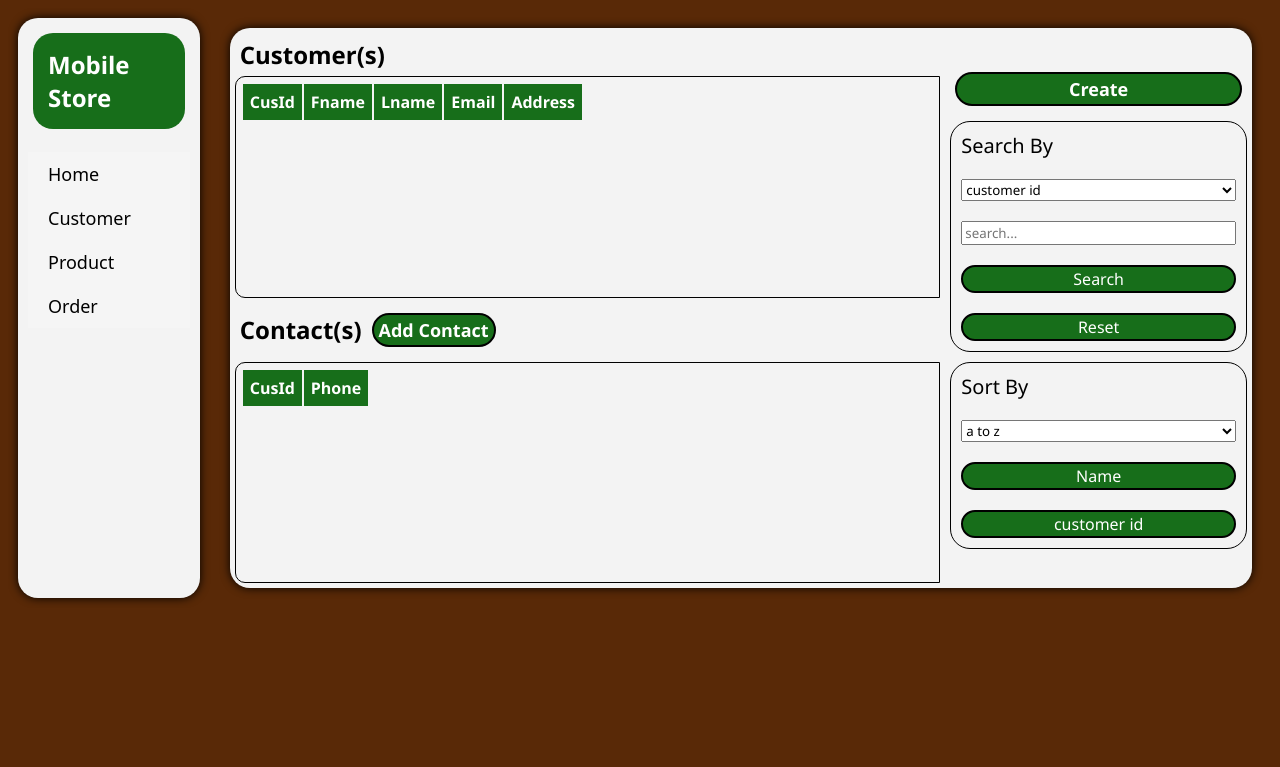
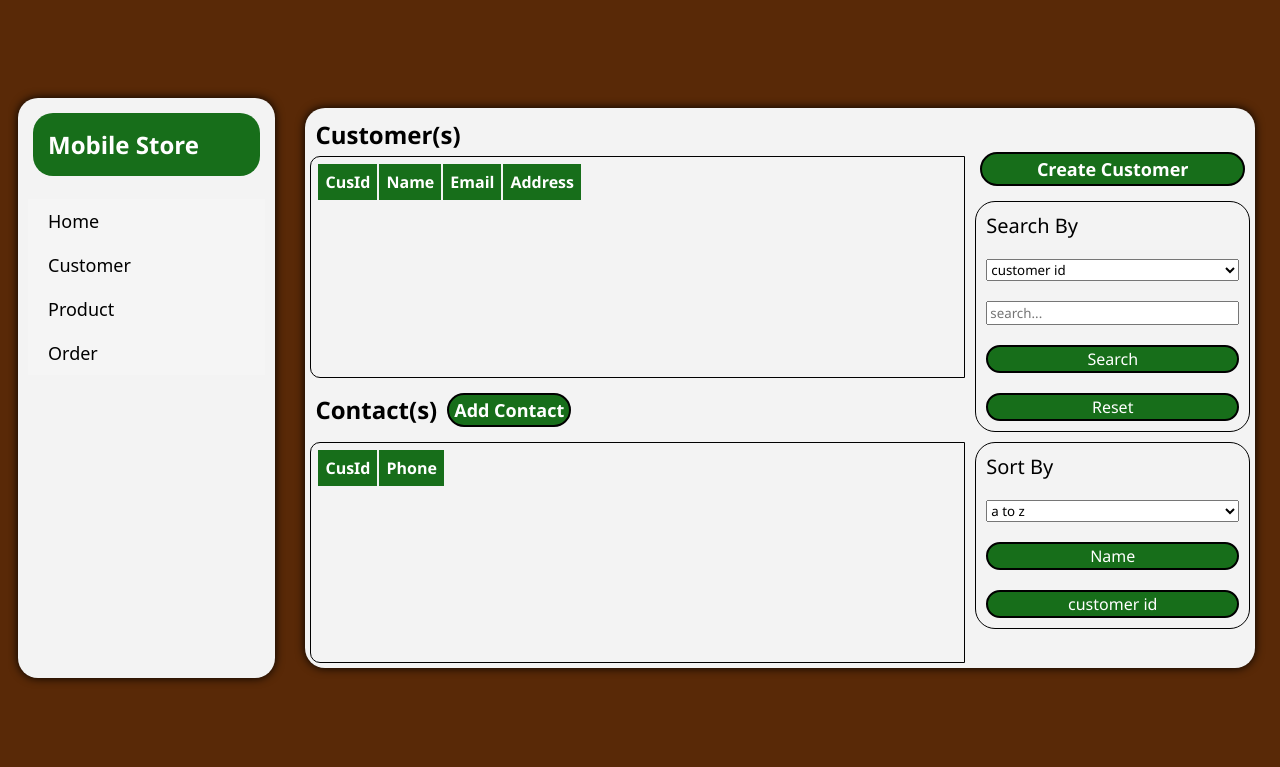
Before and after one commit to Harshsikarwar/mobile_store, a Django app: template store/templates/store/customer.html in a window 1280 px wide. Shown: the top 767 px of the page. Run offline with Django 3.2, Linux system fonts and the light colour scheme; the template is opened without the code that fills it, so the values that code supplies are empty.

Commit message:
small changes

```diff
--- a/static/index.css
+++ b/static/index.css
@@ -24,8 +24,8 @@ body{
 }
 
 .dashboard{
-    width: 100%;
-    height: 100%;
+    width: 99vw;
+    height: 95vh;
     background-color: transparent;
     display: flex;
     flex-direction: row;
@@ -37,7 +37,7 @@ body{
     align-self: center;
     flex-direction: column;
     height: 35rem;
-    width: 200px;
+    width: 20%;
     background-color: rgb(243, 243, 243);
     box-shadow: 0px 0px 10px 0px black;
     margin: 10px;
@@ -56,7 +56,7 @@ body{
     box-shadow: 0px 0px 10px 0px black;
     align-self: center;
     margin: 20px;
-    width: 100%;
+    width: 80%;
     height: 35rem;
     border-radius: 20px;
     display: flex;
@@ -255,7 +255,6 @@ td{
     font-family:system-ui, -apple-system, BlinkMacSystemFont, 'Segoe UI', Roboto, Oxygen, Ubuntu, Cantarell, 'Open Sans', 'Helvetica Neue', sans-serif;
     font-weight: 400;
     margin: 0px;
-    transition: all 0.2s ease-in-out;
 }
 
 .curdBox{
@@ -369,7 +368,33 @@ input,label,button,select{
     }
 }
 
-@media(max-width:1010px), (max-height:597px){
+@media(max-width:933px){
+    .dashboard{
+        justify-content: center;
+        flex-direction: column;
+        overflow: auto;
+    }
+    .panel{
+        flex-direction: row;
+        width: fit-content;
+        margin-top: 50px;
+    }
+    #option{
+        padding: 5px;
+    }
+    .titleBox{
+        display: none;
+    }
+    ul{
+        flex-direction: row;
+    }
+    .report{
+        width: 90%;
+        height: 30rem;
+    }
+}
+
+@media(max-width:650px), (max-height:597px){
     .dashboard{
         display: none;
     }
--- a/store/templates/store/customer.html
+++ b/store/templates/store/customer.html
@@ -7,16 +7,14 @@
         <table>
             <tr>
                 <th>CusId</th>
-                <th>Fname</th>
-                <th>Lname</th>
+                <th>Name</th>
                 <th>Email</th>
                 <th>Address</th>
             </tr>
             {% for customer in customers %}
             <tr>
                 <td rowspan="2">{{customer.customerId}}</td>
-                <td rowspan="2">{{customer.fname}}</td>
-                <td rowspan="2">{{customer.lname}}</td>
+                <td rowspan="2">{{customer.fname}} {{customer.lname}}</td>
                 <td rowspan="2">{{customer.email}}</td>
                 <td rowspan="2">{{customer.house}}, {{customer.street}},
                     {{customer.city}}, {{customer.state}}, {{customer.country}}</td>
@@ -53,7 +51,7 @@
 </div>
 
 <div class="curdBox">
-    <a class="manageBtn" href="/store/create_customer/">Create</a>
+    <a class="manageBtn" href="/store/create_customer/">Create Customer</a>
     <div class="searchBox">
         <form class="column_form" method="post" action="/store/customer/">
             {% csrf_token %}
--- a/store/templates/store/order.html
+++ b/store/templates/store/order.html
@@ -26,7 +26,7 @@
         </table>
     </div>
     <div style="display:flex; flex-direction:row;">
-        <h3>Product(s)</h3>
+        <h3>Order-Product(s)</h3>
         <a class="manageBtn" href="/store/add_orderproduct/">Add Product</a>
     </div>
     <div class="tableBox">
@@ -54,7 +54,7 @@
 </div>
 
 <div class="curdBox">
-    <a class="manageBtn" href="/store/create_order/">Manage</a>
+    <a class="manageBtn" href="/store/create_order/">Create Order</a>
     <div class="searchBox">
         <form class="column_form" method="post" action="/store/order/">
             {% csrf_token %}
--- a/store/templates/store/product.html
+++ b/store/templates/store/product.html
@@ -30,7 +30,7 @@
 </div>
 
 <div class="curdBox">
-    <a class="manageBtn" href="/store/add_product/">Manage</a>
+    <a class="manageBtn" href="/store/add_product/">Add Product</a>
     <div class="searchBox">
         <form class="column_form" method="post" action="/store/product/">
             {% csrf_token %}
--- a/templates/index.html
+++ b/templates/index.html
@@ -2,6 +2,7 @@
 <!DOCTYPE html>
 <html>
     <head>
+        <title>Retail Store</title>
         <meta name="viewport" content="width=device-width, initial-scale=1.0" viewport="UTF-8">
         <link rel="stylesheet" href={% static 'index.css' %}>
         <script src="https://cdn.jsdelivr.net/npm/chart.js@2.9.3/dist/Chart.min.js"></script>
```
Also changed, not shown: store/storeView/managmentView.py (+5 -4 lines), db.sqlite3.
